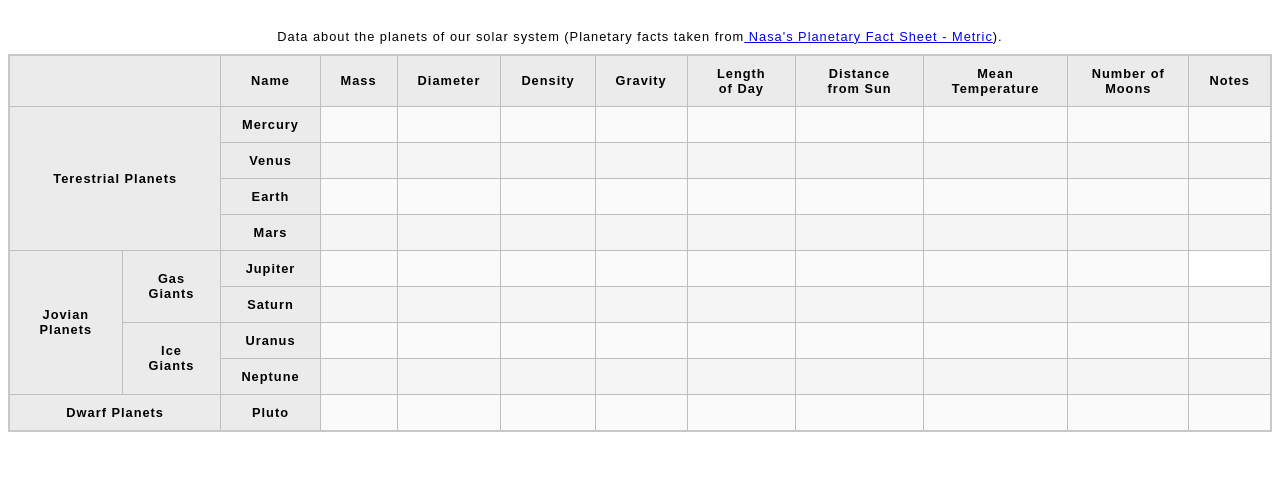
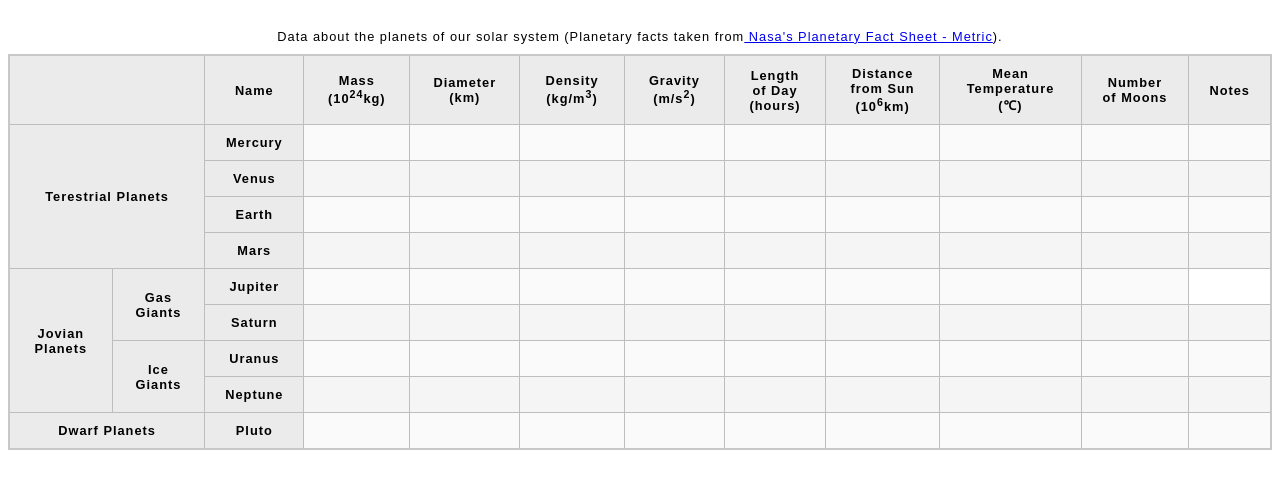
Before and after one commit to Michael-D-Angelo/planet-data-table, a plain HTML site: page index.html in a window 1280 px wide. Shown: the part 61-550 px from the top of the page. Drawn offline with Linux system fonts and the light colour scheme.

Commit message:
feat(html): update table headers with units for clarity

```diff
--- a/index.html
+++ b/index.html
@@ -21,13 +21,16 @@
           <tr>
             <th colspan="2"></th>
             <th>Name</th>
-            <th>Mass</th>
-            <th>Diameter</th>
-            <th>Density</th>
-            <th>Gravity</th>
-            <th>Length of Day</th>
-            <th>Distance from Sun</th>
-            <th>Mean Temperature</th>
+            <th>Mass (10<sup>24</sup>kg)</th>
+            <th>Diameter (km)</th>
+            <th>Density (kg/m<sup>3</sup>)</th>
+            <th>Gravity (m/s<sup>2</sup>)</th>
+            <th>Length of Day <br />(hours)</th>
+            <th>
+              Distance from Sun <br />
+              (10<sup>6</sup>km)
+            </th>
+            <th>Mean Temperature (&#8451;)</th>
             <th>Number of Moons</th>
             <th>Notes</th>
           </tr>
```
